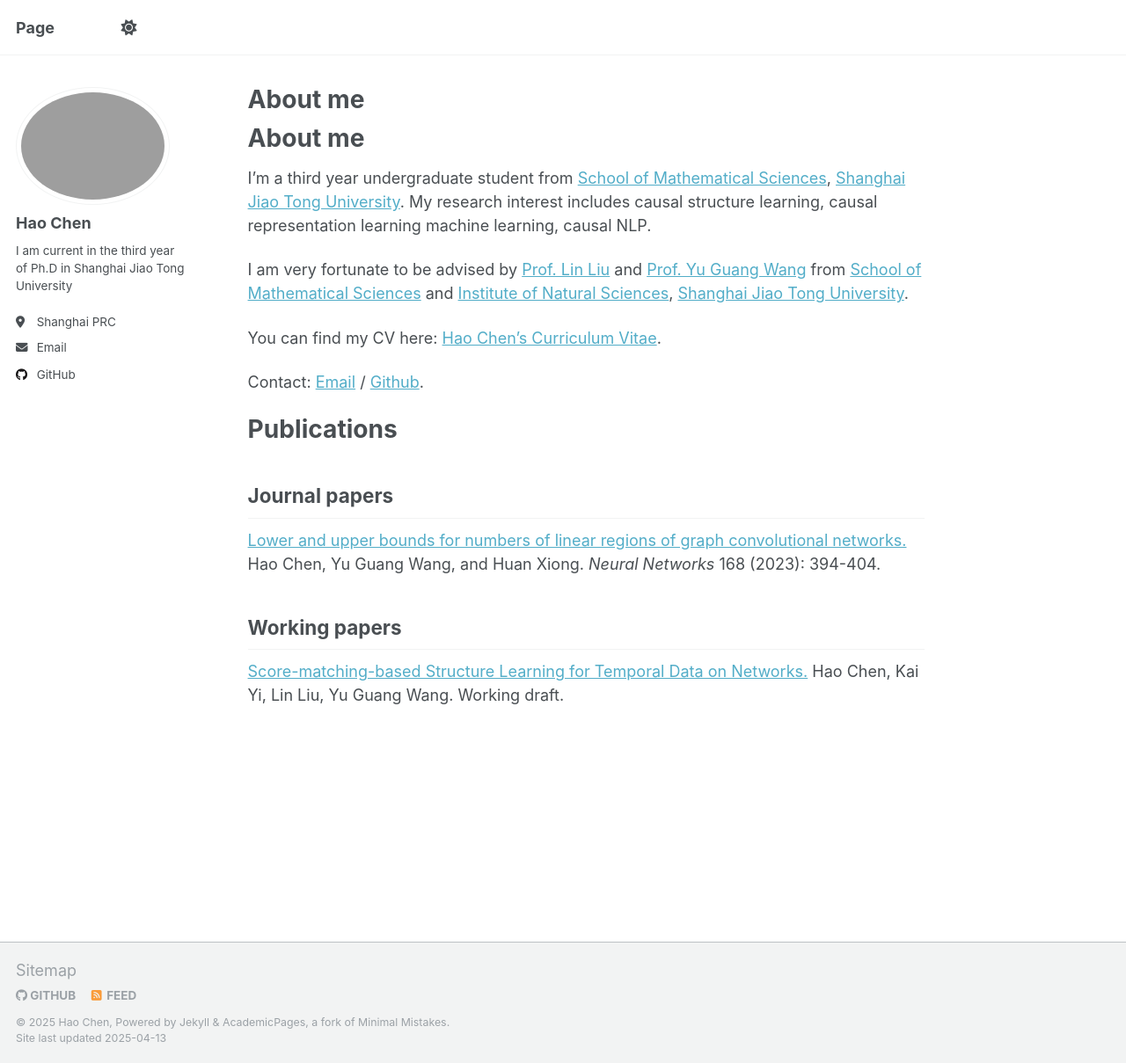
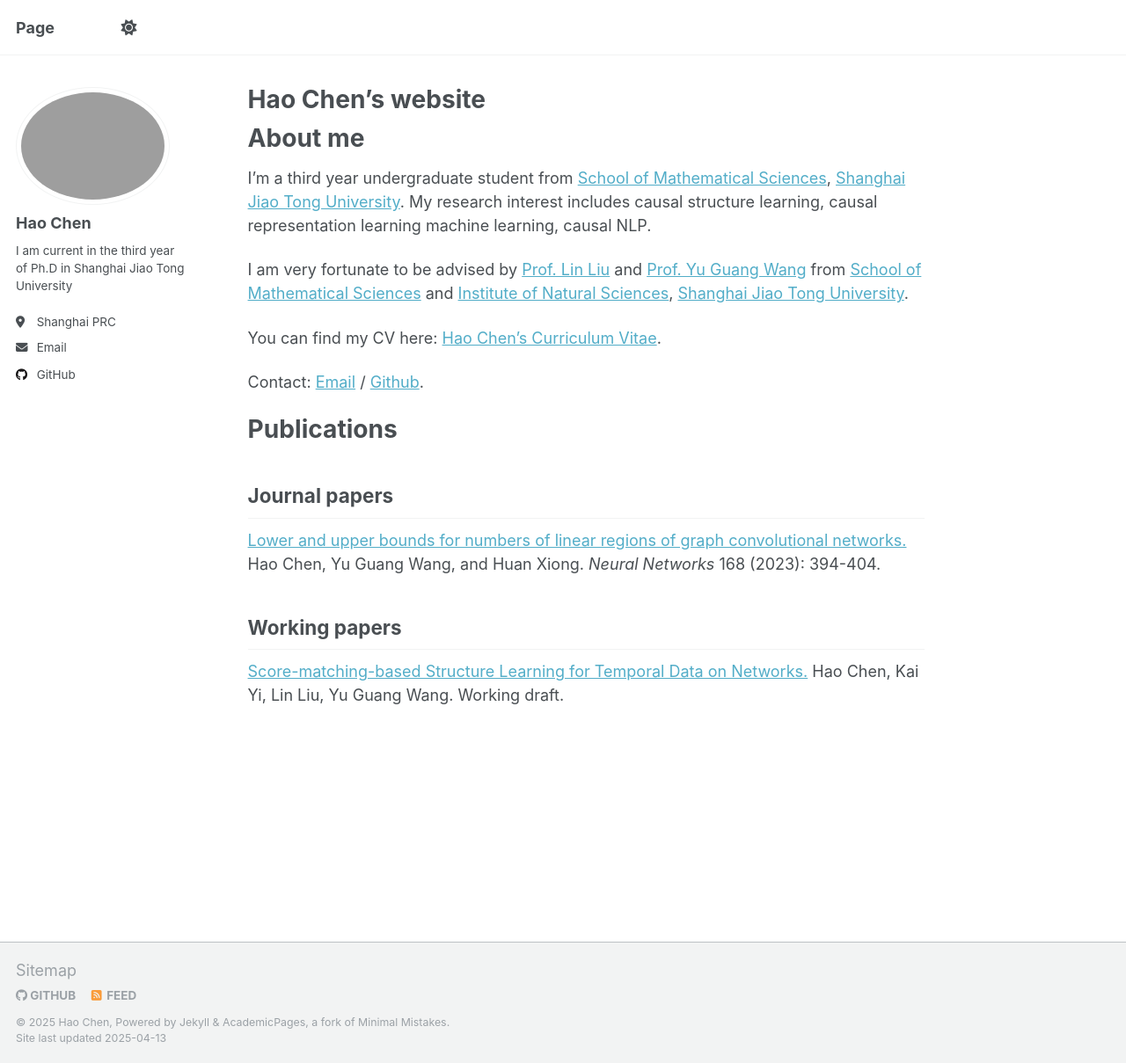
Before and after one commit to utulie/new, a Jekyll site: the page built from _pages/about.md, in a window 1280 px wide and 1209 px high. Shown: the whole window at 88% size. Built offline with Jekyll 4.4.1, drawn with Linux system fonts in a browser that asks for light colours; our own code applies the rules of GitHub Pages for plain Markdown files.

Commit message:
Update about.md

```diff
--- a/_pages/about.md
+++ b/_pages/about.md
@@ -1,6 +1,6 @@
 ---
 permalink: /
-<!--title: "Hao Chen's website"-->
+title: "Hao Chen's website"
 author_profile: true
 redirect_from:
   - /about/
```
